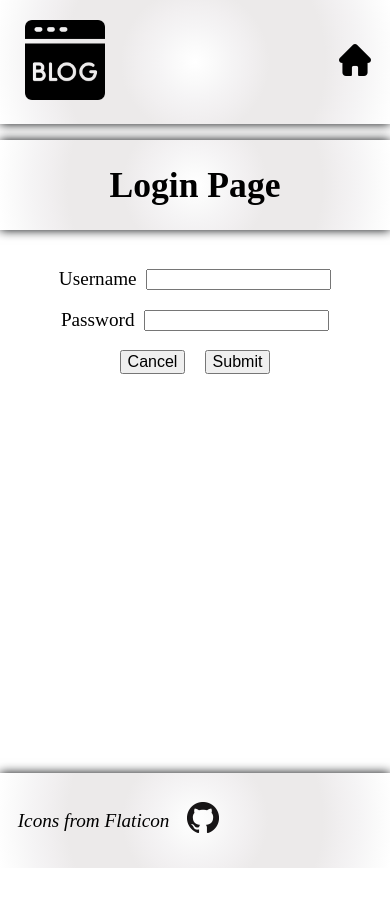
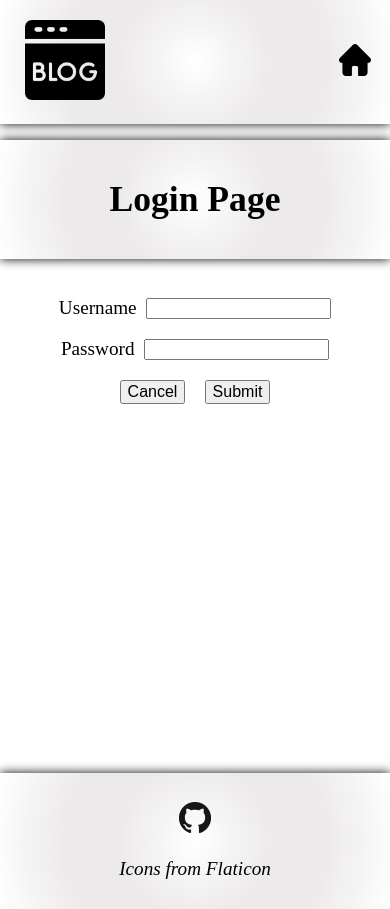
Before and after one commit to RShillgit/Blog-Api, a React (Create React App) app in the folder client/: page /login in a window 390 px wide. Before the commit the page ends 868 px from the top, so only its background shows below. Built offline with nearby package versions, Linux system fonts and the light colour scheme.

Commit message:
Mobile Responsiveness

```diff
--- a/client/src/styles/App.css
+++ b/client/src/styles/App.css
@@ -30,7 +30,12 @@ form {
 label {
   display: flex;
   align-items: center;
+  justify-content: center;
   gap: 0.5rem;
+  -webkit-box-sizing: border-box;
+  -moz-box-sizing: border-box;
+  box-sizing: border-box;
+  width: 100%;
 }
 
 /* NAVBAR */
@@ -76,16 +81,20 @@ label {
 
 /* HEADER */
 header {
-  /* Platinum: #E5E4E2 */
   display: flex;
   flex-direction: column;
   align-items: center;
   justify-content: center;
   font-size: calc(10px + 2vmin);
-
+  text-align: center;
   margin-bottom: 1rem;
+  padding: 2rem 1rem 2rem 1rem;
+  gap: 2rem;
   background-image: radial-gradient(circle, #ffffff, #fafafa, #f5f4f5, #f1eff0, #eceaea, #eceaea, #eceaea, #eceaea, #f1eff0, #f5f4f5, #fafafa, #ffffff);
   box-shadow: 0px 0px 10px #050709;
+}
+header h1, header p {
+  margin: 0;
 }
 
 /* BLOG HOME PAGE */
@@ -219,6 +228,7 @@ header {
   background-image: radial-gradient(circle, #ffffff, #fafafa, #f5f4f5, #f1eff0, #eceaea, #eceaea, #eceaea, #eceaea, #f1eff0, #f5f4f5, #fafafa, #ffffff);
 }
 .footer .credits-div {
+  text-align: center;
   display: flex;
   width: 48%;
   justify-content: center;
@@ -247,3 +257,56 @@ header {
       transform: rotate(360deg);
   }
 }
+
+/* MOBILE RESPONSIVENESS */
+@media (max-width: 425px) {
+  .home-content {
+    grid-template-columns: repeat(auto-fit, minmax(300px, 1fr))
+  }
+  .footer {
+    flex-direction: column-reverse;
+    align-items: center;
+    gap: 1rem;
+  }
+  .footer .credits-div, .footer .github-div {
+    width: auto;
+  }
+}
+@media (max-width: 325px) {
+  label {
+    flex-direction: column;
+  }
+  textarea, input {
+    -webkit-box-sizing: border-box;
+    -moz-box-sizing: border-box;
+    box-sizing: border-box;
+    width: 100%;
+  }
+  .home-content {
+    grid-template-columns: repeat(auto-fit, minmax(200px, 1fr))
+  }
+  .individualBlog {
+    padding: 1rem;
+  }
+}
+@media (max-width: 225px) {
+  .navbar-buttons #blogBtn img {
+    width: 50px;
+  }
+  .home-content {
+    grid-template-columns: repeat(auto-fit, minmax(100px, 1fr))
+  }
+  .form-buttons {
+    flex-direction: column;
+    align-items: center;
+  }
+}
+@media (max-width: 150px) {
+  .navbar .navbar-buttons {
+    flex-direction: column;
+    padding: 0.5rem 0 0.5rem 0;
+  }
+  html {
+    overflow-wrap: anywhere;
+  }
+}
```
